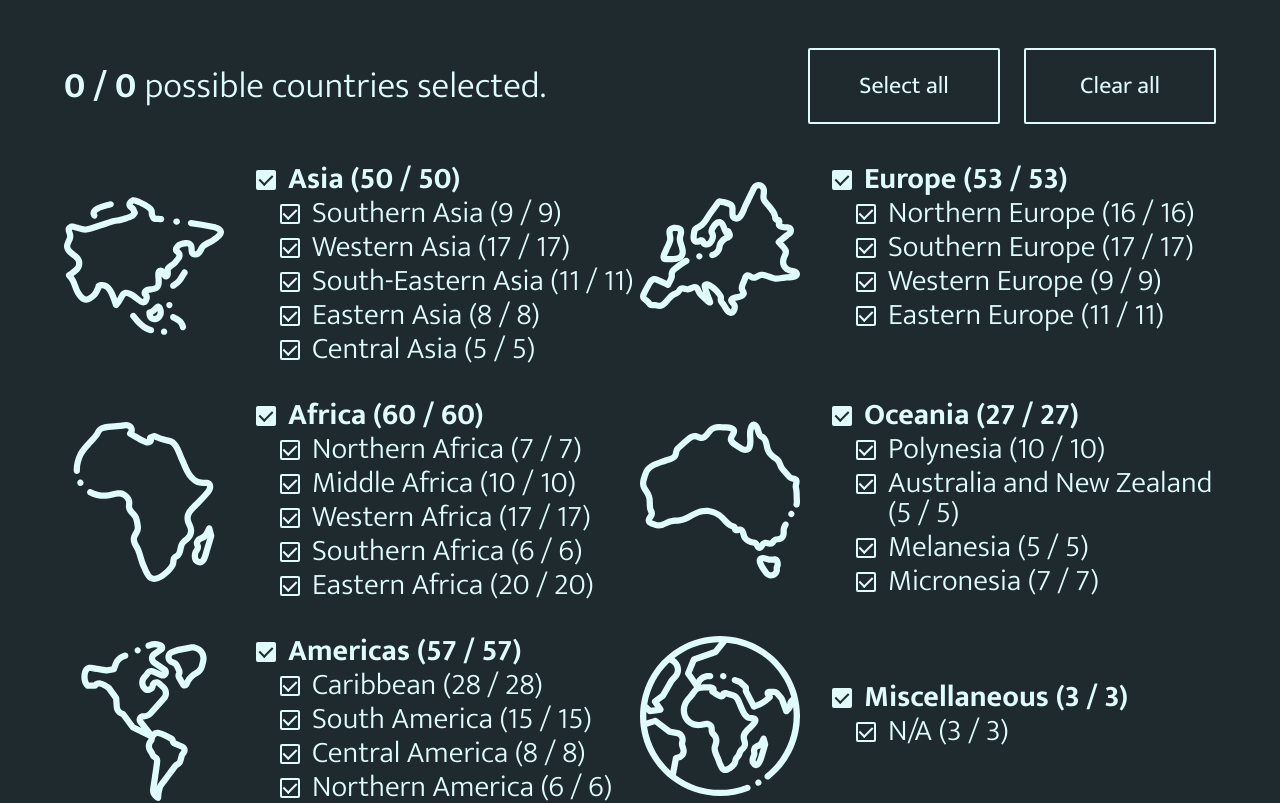
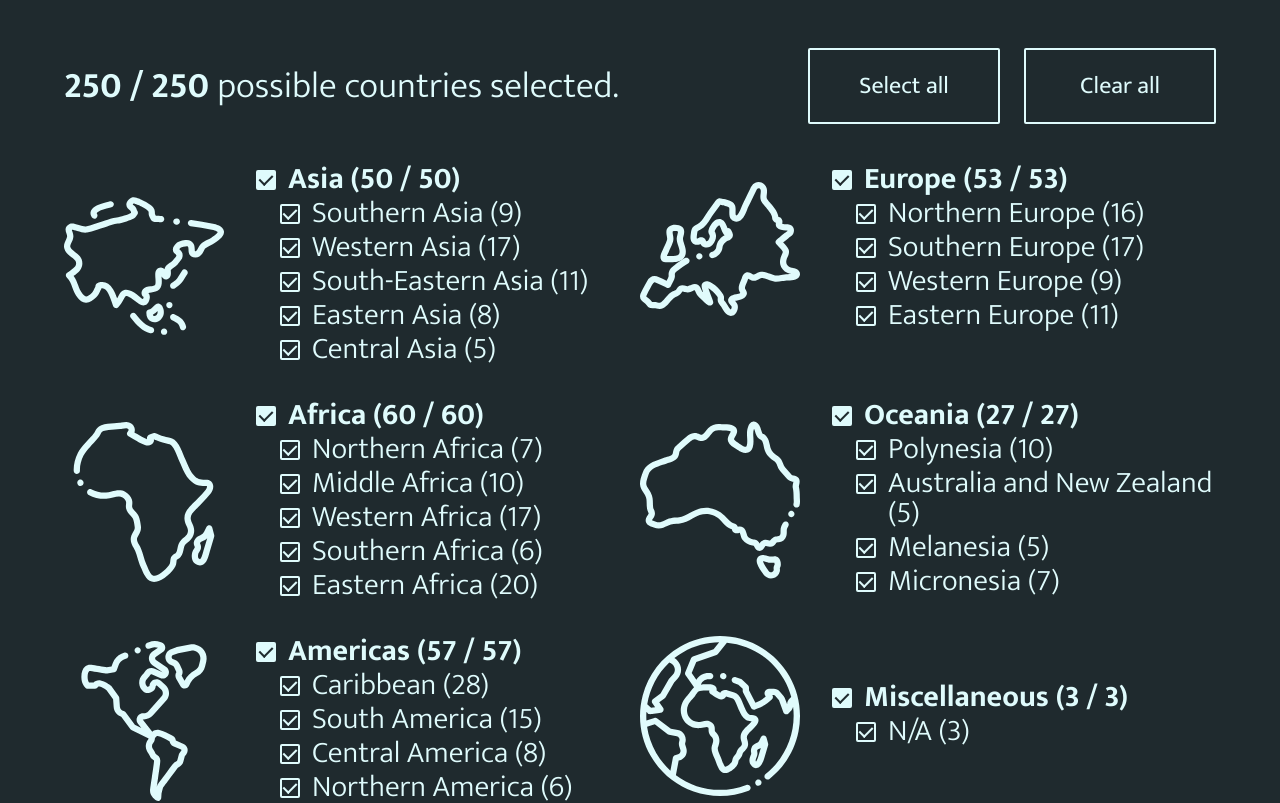
Before and after one commit to johnnycopes/globetrotter, an Angular app: page / in a window 1280 px wide. Shown: the top 803 px of the page. Built offline with nearby package versions, Linux system fonts and the light colour scheme.

Commit message:
fixes group component counter

```diff
--- a/src/app/shared/new-nested-checkboxes-group/new-nested-checkboxes-group.component.html
+++ b/src/app/shared/new-nested-checkboxes-group/new-nested-checkboxes-group.component.html
@@ -1,21 +1,22 @@
-<div class="total">
-  <div class="total__tally">
-    <span class="total__tally-number">
-      <!-- {{model.current}} / {{model.total}}&nbsp; -->
-      0 / 0&nbsp;
+<div class="selection">
+  <div class="selection__counter"
+    *ngIf="displayCounters"
+    >
+    <span class="selection__counter-number">
+      {{current}} / {{total}}&nbsp;
     </span>
-    <span class="total__tally-text">
+    <span class="selection__counter-text">
       possible countries selected.
     </span>
   </div>
-  <div class="total__buttons">
-    <app-button class="total__select-all"
+  <div class="selection__buttons">
+    <app-button class="selection__select-all"
       buttonStyle="secondary"
       buttonText="Select all"
       (click)="onSelectAll()"
       >
     </app-button>
-    <app-button class="total__clear-all"
+    <app-button class="selection__clear-all"
       buttonStyle="secondary"
       buttonText="Clear all"
       (click)="onClearAll()"
@@ -27,9 +28,10 @@
   <app-new-nested-checkboxes class="item"
     *ngFor="let item of items"
     [item]="item"
+    [treeProvider]="treeProvider"
+    [displayCounters]="displayCounters"
     imagePath="{{imagePath}}/{{treeProvider.getItemDisplayName(item)}}.{{imageType}}"
     [ngModel]="checkboxStates"
     (ngModelChange)="updateCheckboxStates($event)"
-    [treeProvider]="treeProvider"
   ></app-new-nested-checkboxes>
 </div>
--- a/src/app/shared/new-nested-checkboxes-group/new-nested-checkboxes-group.component.scss
+++ b/src/app/shared/new-nested-checkboxes-group/new-nested-checkboxes-group.component.scss
@@ -4,7 +4,7 @@
   display: grid;
 }
 
-.total {
+.selection {
   display: flex;
   justify-content: space-between;
   align-items: center;
@@ -15,7 +15,7 @@
     flex-direction: row;
   }
 
-  &__tally {
+  &__counter {
     display: flex;
     align-items: center;
     font-size: map-get($font-size, 36);
--- a/src/app/shared/new-nested-checkboxes-group/new-nested-checkboxes-group.component.ts
+++ b/src/app/shared/new-nested-checkboxes-group/new-nested-checkboxes-group.component.ts
@@ -1,6 +1,7 @@
-import { Component, OnInit, Input, Output, EventEmitter } from '@angular/core';
-import { TreeProvider, CheckboxStates } from '../new-nested-checkboxes/new-nested-checkboxes.component';
+import { Component, OnInit, Input, Output, EventEmitter, QueryList, ViewChildren } from '@angular/core';
 import * as _ from 'lodash';
+
+import { TreeProvider, CheckboxStates, NewNestedCheckboxesComponent } from '../new-nested-checkboxes/new-nested-checkboxes.component';
 
 @Component({
   selector: 'app-new-nested-checkboxes-group',
@@ -11,32 +12,41 @@ export class NewNestedCheckboxesGroupComponent<T> implements OnInit {
   @Input() items: T[];
   @Input() treeProvider: TreeProvider<T>;
   @Input() allChecked?: boolean; // If true, sets all checkboxes to be initially checked
+  @Input() displayCounters: boolean = true;
   @Input() imagePath?: string; // The file path of an image to be displayed next to the nested-checkboxes component up until the name of the file itself (e.g. `assets/icons`)
   @Input() imageType?: string; // The extension that gets concatenated onto the end of the file path (e.g. `svg`)
   @Output() modelChanged = new EventEmitter<CheckboxStates>();
+  @ViewChildren(NewNestedCheckboxesComponent) nestedCheckboxesComponents: QueryList<NewNestedCheckboxesComponent<T>>;
   public checkboxStates: CheckboxStates = {};
+  public current: number = 0;
+  public total: number;
 
   constructor() { }
 
   ngOnInit() {
+    this.total = _.reduce(this.items, (accum, current) => accum + this.treeProvider.getItemTotal(current), 0);
     if (this.allChecked) {
+      this.current = this.total;
       this.makeAllItemsChecked();
     }
     this.modelChanged.emit(this.checkboxStates);
   }
 
   onSelectAll() {
+    this.current = this.total;
     this.checkboxStates = {};
     this.makeAllItemsChecked();
     this.modelChanged.emit(this.checkboxStates);
   }
 
   onClearAll() {
+    this.current = 0;
     this.checkboxStates = {};
     this.modelChanged.emit(this.checkboxStates);
   }
 
   updateCheckboxStates(checkboxStates: CheckboxStates) {
+    this.current = this.setCurrent();
     this.checkboxStates = _.merge(this.checkboxStates, checkboxStates);
     this.modelChanged.emit(this.checkboxStates);
   }
@@ -60,4 +70,8 @@ export class NewNestedCheckboxesGroupComponent<T> implements OnInit {
       this.makeItemChecked(child);
     });
   }
+
+  private setCurrent() {
+    return this.nestedCheckboxesComponents.reduce((accum, component) => accum + component.current, 0);
+  }
 }
--- a/src/app/shared/new-nested-checkboxes/new-nested-checkboxes.component.html
+++ b/src/app/shared/new-nested-checkboxes/new-nested-checkboxes.component.html
@@ -14,12 +14,16 @@
       [ngModel]="checkboxStates && checkboxStates[itemID]"
       (ngModelChange)="updateSelectedCheckboxState($event)"
       >
-      {{itemDisplayName}} ({{current}} / {{total}})
+      {{itemDisplayName}}
+      <ng-template [ngIf]="displayCounters">
+        (<ng-template [ngIf]="current !== undefined">{{current}} / </ng-template>{{total}})
+      </ng-template>
     </app-checkbox>
     <app-new-nested-checkboxes class="nested-checkboxes__child"
       *ngFor="let childItem of childItems"
       [item]="childItem"
       [firstInstance]="false"
+      [displayCounters]="displayCounters"
       [treeProvider]="treeProvider"
       [ngModel]="checkboxStates"
       (ngModelChange)="updateAllCheckboxStates($event)"
--- a/src/app/shared/new-nested-checkboxes/new-nested-checkboxes.component.ts
+++ b/src/app/shared/new-nested-checkboxes/new-nested-checkboxes.component.ts
@@ -25,7 +25,7 @@ export class NewNestedCheckboxesComponent<T> implements OnInit, ControlValueAcce
   @Input() item: T;
   @Input() treeProvider: TreeProvider<T>;
   @Input() firstInstance: boolean = true;
-  @Input() displayCounts?: boolean = true;
+  @Input() displayCounters?: boolean = true;
   @Input() imagePath?: string;
   public itemID: string;
   public itemDisplayName: string;
@@ -35,13 +35,13 @@ export class NewNestedCheckboxesComponent<T> implements OnInit, ControlValueAcce
   private onChangeFn: any;
 
   get current(): number | undefined {
-    if (this.checkboxStates) {
+    if (this.displayCounters && this.checkboxStates && this.childItems.length) {
       return this.setCurrent(this.item);
     }
   }
 
   get imageActive(): boolean | undefined {
-    if (this.imagePath && this.firstInstance && this.checkboxStates) {
+    if (this.imagePath && this.checkboxStates) {
       const currentState = this.checkboxStates[this.itemID];
       return currentState === 'checked' || currentState === 'indeterminate';
     }
```
